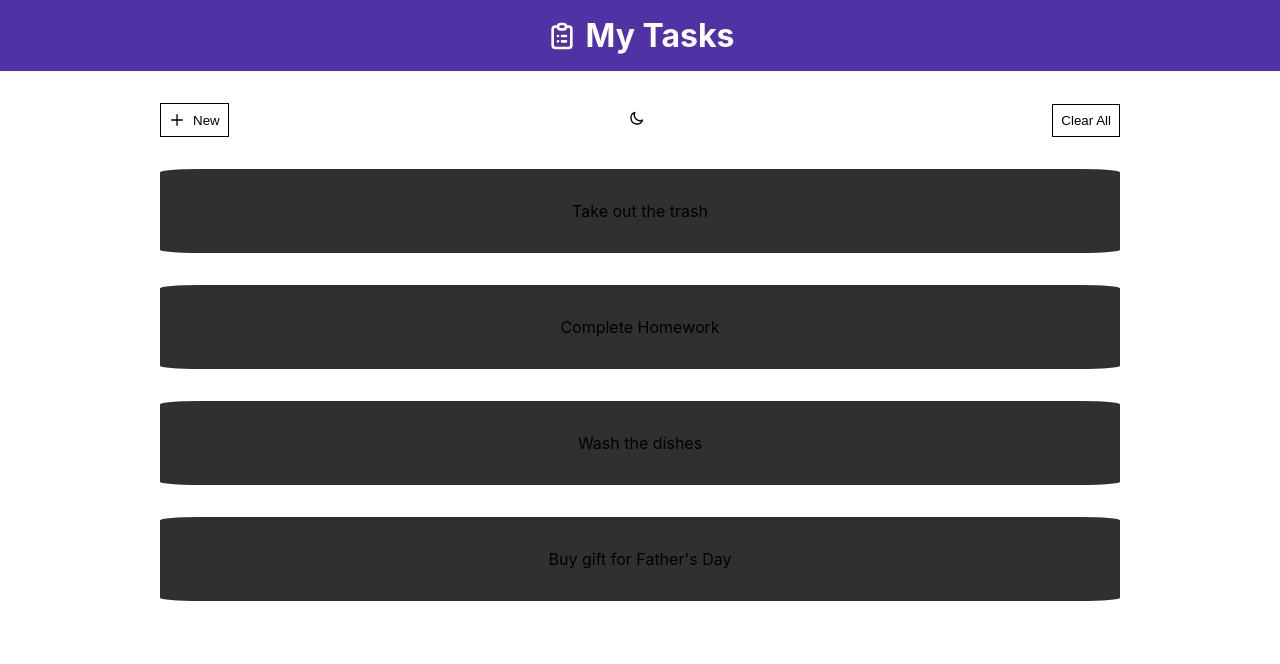
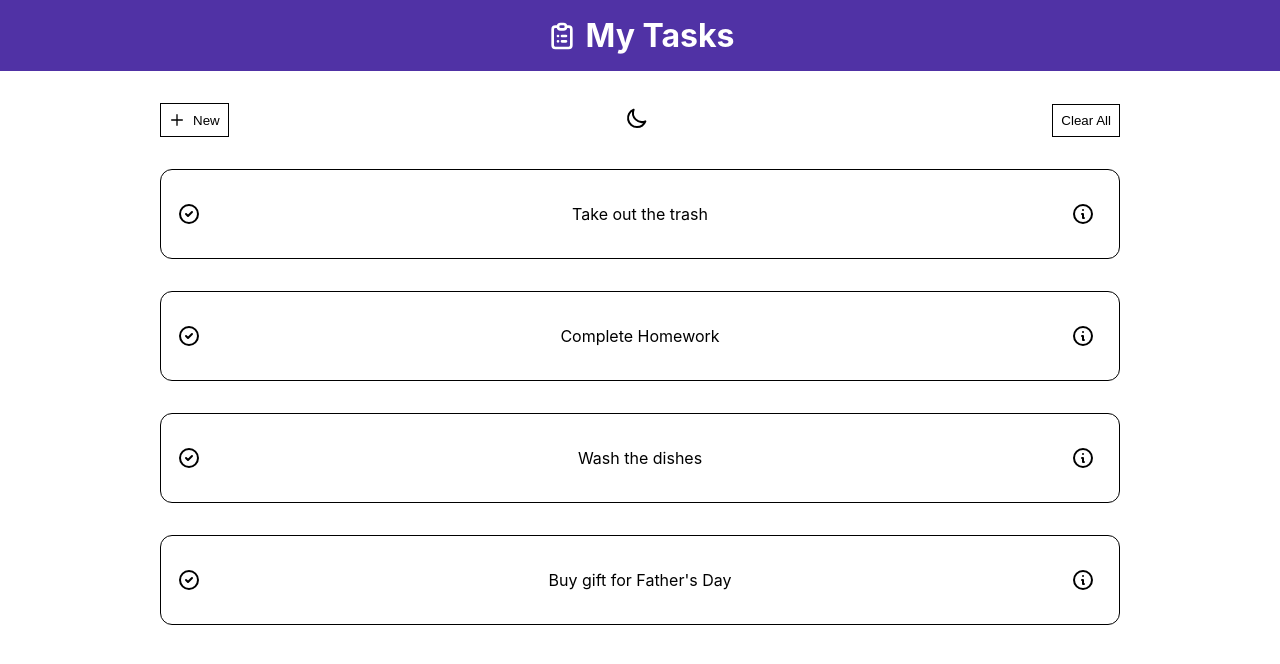
Before and after one commit to MsNiyaJ/taskmanager, a React (Create React App) app: page / in a window 1280 px wide. Both pictures are taken after a click on the element 640 px from the left and 120 px from the top of the page. Shown: the top 664 px of the page. Built offline with nearby package versions, Linux system fonts and the light colour scheme.

Commit message:
- added state property to task - changed style of tasks - increased size of dark/light mode icon

```diff
--- a/src/components/Task.tsx
+++ b/src/components/Task.tsx
@@ -1,15 +1,37 @@
 import React from 'react';
+import { useSelector } from 'react-redux';
+import { RootState } from '..';
+import { classNames } from '../helpers/classNames';
+import {
+  CheckCircleIcon,
+  InformationCircleIcon,
+} from '@heroicons/react/outline';
 
 type TaskType = {
   task: {
     id: string | number;
     description: string;
+    state: string;
   };
 };
 
 const Task = ({ task }: TaskType) => {
+  const display = useSelector((state: RootState) => state.display);
+
+  const styles = classNames([
+    display === 'dark' ? 'dark-theme-task' : 'light-theme-task',
+    'task',
+  ]);
+
   const { description } = task;
-  return <div className="task">{description}</div>;
+
+  return (
+    <div className={styles}>
+      <CheckCircleIcon className="md-icon" />
+      <div>{description}</div>
+      <InformationCircleIcon className="md-icon" />
+    </div>
+  );
 };
 
 export default Task;
--- a/src/components/Toolbar.tsx
+++ b/src/components/Toolbar.tsx
@@ -25,9 +25,9 @@ const Toolbar = () => {
       </button>
       <div onClick={() => toggleDisplay()}>
         {display === 'dark' ? (
-          <SunIcon className="sm-icon" />
+          <SunIcon className="md-icon" />
         ) : (
-          <MoonIcon className="sm-icon text-black" />
+          <MoonIcon className="md-icon text-black" />
         )}
       </div>
       <button className={buttonTheme}>Clear All</button>
--- a/src/global.css
+++ b/src/global.css
@@ -25,7 +25,6 @@
 
 /* Containers  */
 .main-container {
-  text-align: center;
   padding: 2rem 1.5rem;
 }
 
@@ -81,6 +80,12 @@
   margin-right: 0.5rem;
 }
 
+.md-icon {
+  width: 1.5rem;
+  height: 1.5rem;
+  margin-right: 0.5rem;
+}
+
 .lg-icon {
   width: 2rem;
   height: 2rem;
@@ -88,10 +93,22 @@
 }
 
 /* Task */
-.task {
+.dark-theme-task {
+  display: flex;
+  justify-content: space-between;
+  align-items: center;
   background-color: #303030;
-  padding: 2rem 0;
-  border-radius: 4%;
+  padding: 2rem 1rem;
+  border-radius: 0.75rem;
+}
+
+.light-theme-task {
+  display: flex;
+  justify-content: space-between;
+  align-items: center;
+  border: #000 1px solid;
+  padding: 2rem 1rem;
+  border-radius: 0.75rem;
 }
 
 /* media queries */
--- a/src/reducers/tasks.ts
+++ b/src/reducers/tasks.ts
@@ -2,28 +2,34 @@
  * @description Describes the properties of a task
  * @property id - The id of the task
  * @property description - The description of the task
+ * @property state - Tells us whether the task has been completed or not
  */
 export type TaskInterface = {
   id: number | string;
   description: string;
+  state: string;
 }[];
 
 const tasks: TaskInterface = [
   {
     id: 1,
     description: 'Take out the trash',
+    state: 'uncomplete',
   },
   {
     id: 2,
     description: 'Complete Homework',
+    state: 'uncomplete',
   },
   {
     id: 3,
     description: 'Wash the dishes',
+    state: 'uncomplete',
   },
   {
     id: 4,
     description: "Buy gift for Father's Day",
+    state: 'uncomplete',
   },
 ];
 
```
